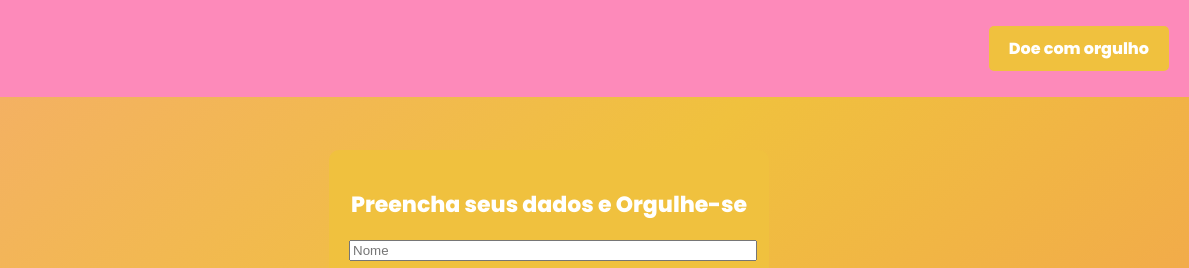
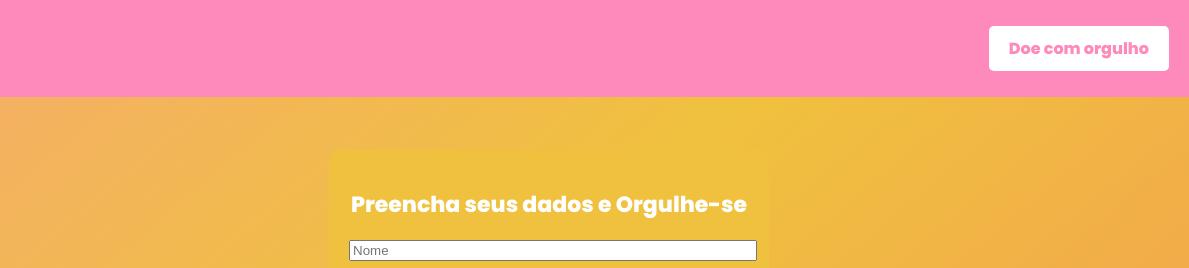
Before and after one commit to Adryelsousa/diversIDADE, a plain HTML site: page códigocarteirinha.html in a window 1280 px wide. In both pictures the pointer is over the link "Doe com orgulho". Shown: the top 268 px of the page, 91-1280 px from the left. Drawn offline with nearby package versions, Linux system fonts and the light colour scheme.

Commit message:
Update códigocarteirinha.html

```diff
--- a/códigocarteirinha.html
+++ b/códigocarteirinha.html
@@ -43,7 +43,7 @@
 
         .donate-button {
             background-color: #ffffff;
-            color: #fd8aba;
+            color: #f0c13e; /* Inicialmente amarelo */
             padding: 10px 20px;
             font-size: 16px;
             border-radius: 5px;
@@ -51,11 +51,12 @@
             font-family: 'Poppins', sans-serif;
             display: inline-block;
             font-weight: 700;
+            transition: color 0.4s ease; /* Transição suave para a cor do texto */
         }
 
         .donate-button:hover {
-            background-color: #f0c13e;
-            color: #ffffff;
+            background-color: #ffffff;
+            color: #fd8aba; /* Cor rosa durante o hover */
         }
 
         .container {
```
